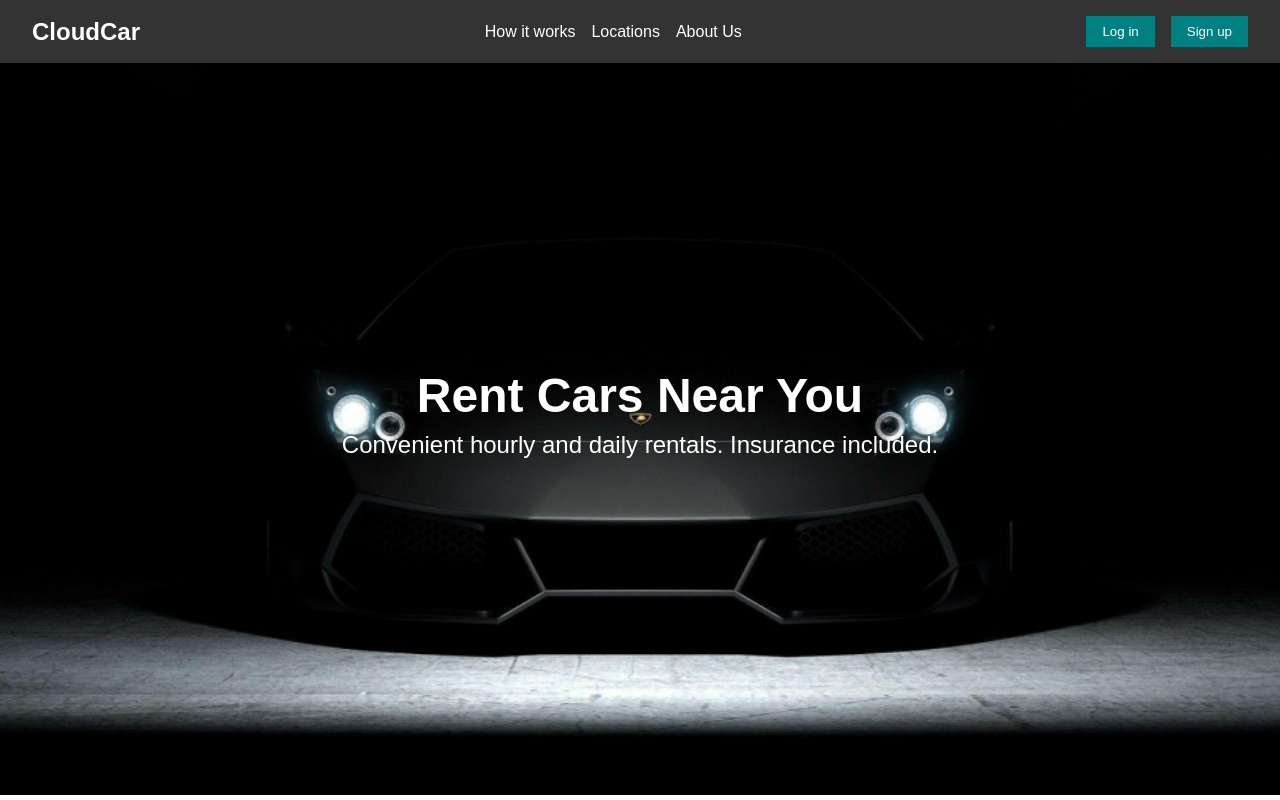
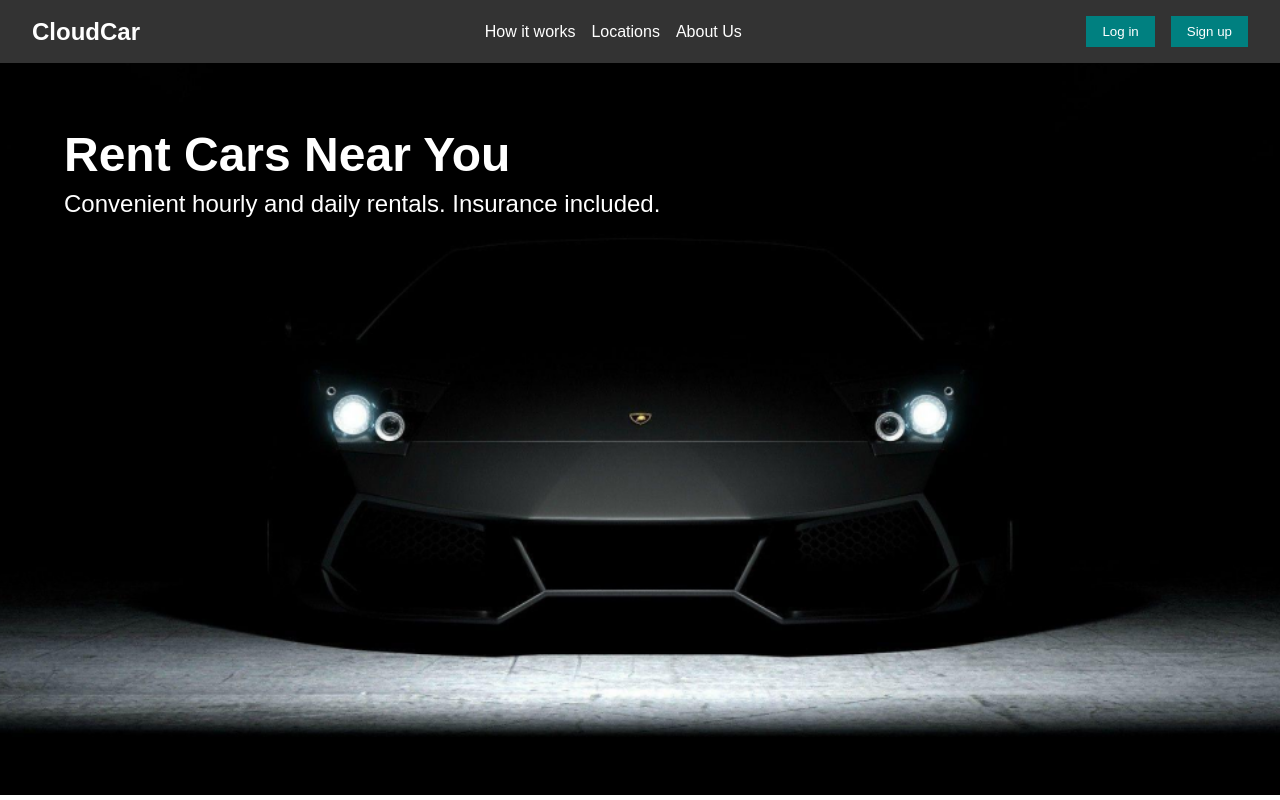
Before and after one commit to Shahzaib-Iqbal-1057/CloudCar, a React (Create React App) app in the folder frontend/: page / in a window 1280 px wide. Built offline with nearby package versions, Linux system fonts and the light colour scheme; no server answers.

Commit message:
Update landingpage.css

```diff
--- a/frontend/src/styles/landingpage.css
+++ b/frontend/src/styles/landingpage.css
@@ -57,22 +57,23 @@
   .hero {
     display: flex;
     flex-direction: column;
-    align-items: center;
-    justify-content: center;
+    align-items: flex-start; /* Align items to the start of the flex container, which is left */
+    justify-content: flex-start; /* Align items to the start of the container, which is top */
     height: calc(100vh - 68px); /* Adjusted for the height of the navbar */
     background: url('../../public/lamborghini.png') center center no-repeat;
     background-size: cover;
     color: white;
-    text-align: center;
-    padding: 4rem 1rem;
+    text-align: left;
+    padding: 4rem; /* Add padding on all sides */
   }
 
   .hero h1 {
     font-size: 3rem;
-    margin-bottom: 0.5rem;
+    margin-bottom: 0.5rem; /* Reduced space below h1 */
+    align-self: flex-start; /* Aligns the h1 to the start of the flex container on the cross axis */
   }
 
   .hero p {
     font-size: 1.5rem;
-    margin-bottom: 2rem;
+    align-self: flex-start; /* Aligns the paragraph to the start of the flex container on the cross axis */
   }
```
